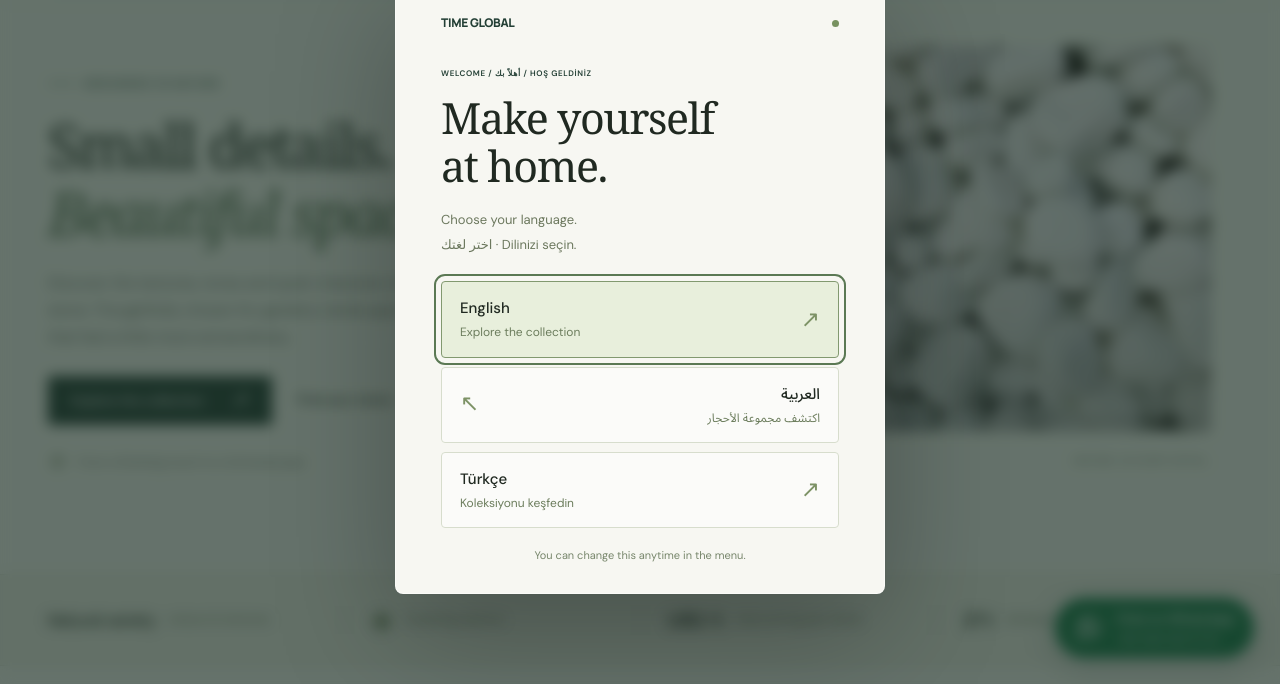
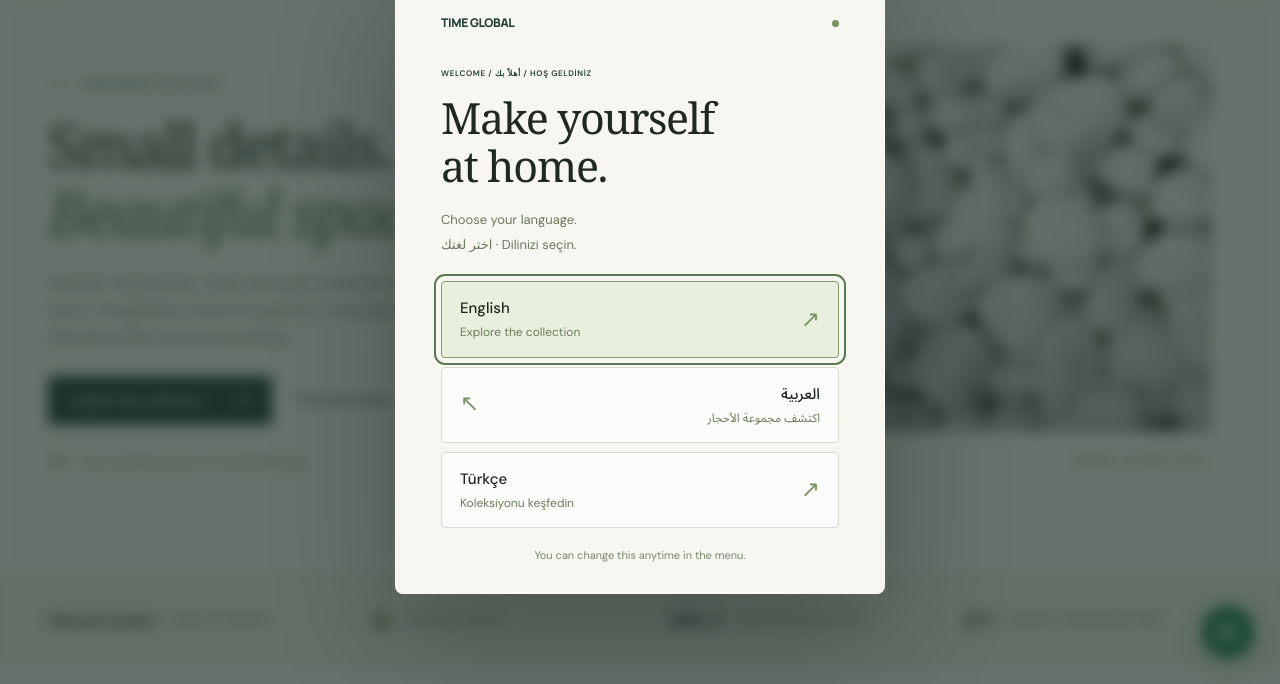
Before and after one commit to MS-GS/Time_global_stone_Prices, a plain HTML site: page index.html in a window 1280 px wide. Shown: the part 116-800 px from the top of the page. Drawn offline with Linux system fonts and the light colour scheme.

Commit message:
Make floating WhatsApp button icon only

```diff
--- a/assets/styles.css
+++ b/assets/styles.css
@@ -258,12 +258,11 @@ html[dir='rtl'] .quote-copy h2 { line-height: 1.6; font-size: 35px; }
 
 /* Keep direct contact within reach without covering the end of the catalogue. */
 body { padding-block-end: calc(96px + env(safe-area-inset-bottom, 0px)); }
-.floating-whatsapp { position: fixed; inset-inline-end: 24px; inset-block-end: calc(24px + env(safe-area-inset-bottom, 0px)); z-index: 30; display: inline-flex; align-items: center; gap: 12px; min-height: 64px; padding: 11px 19px; border: 2px solid #ffffffd9; border-radius: 999px; background: #167c4a; color: #fff; box-shadow: 0 8px 28px #18372d35; transition: background .2s, transform .2s; }
+.floating-whatsapp { position: fixed; inset-inline-end: 24px; inset-block-end: calc(24px + env(safe-area-inset-bottom, 0px)); z-index: 30; display: inline-flex; align-items: center; justify-content: center; width: 56px; min-height: 56px; padding: 0; border: 2px solid #ffffffd9; border-radius: 999px; background: #167c4a; color: #fff; box-shadow: 0 8px 28px #18372d35; transition: background .2s, transform .2s; }
 .floating-whatsapp:hover { background: #11653c; color: #fff; transform: translateY(-2px); }
 .floating-whatsapp:focus-visible { outline: 3px solid var(--forest); outline-offset: 4px; }
 .floating-whatsapp svg { width: 30px; height: 30px; fill: none; stroke: currentColor; stroke-width: 1.5; }
-.floating-whatsapp-copy { display: flex; flex-direction: column; gap: 2px; font-size: 13px; font-weight: 600; line-height: 1.5; }
-.floating-whatsapp-copy small { font-size: 11px; font-weight: 400; letter-spacing: .03em; }
+.floating-whatsapp-copy { position: absolute; width: 1px; height: 1px; padding: 0; margin: -1px; overflow: hidden; clip: rect(0, 0, 0, 0); white-space: nowrap; }
 
 @media (min-width: 576px) { .col-sm-6 { width: 50%; } }
 @media (min-width: 768px) { .col-md-4 { width: 33.33333333%; } }
@@ -344,8 +343,7 @@ body { padding-block-end: calc(96px + env(safe-area-inset-bottom, 0px)); }
 }
 
 @media (max-width: 620px) {
-  .floating-whatsapp { inset-inline-end: max(16px, env(safe-area-inset-left, 0px), env(safe-area-inset-right, 0px)); inset-block-end: calc(16px + env(safe-area-inset-bottom, 0px)); justify-content: center; width: 56px; min-height: 56px; padding: 0; }
-  .floating-whatsapp-copy { position: absolute; width: 1px; height: 1px; padding: 0; margin: -1px; overflow: hidden; clip: rect(0, 0, 0, 0); white-space: nowrap; }
+  .floating-whatsapp { inset-inline-end: max(16px, env(safe-area-inset-left, 0px), env(safe-area-inset-right, 0px)); inset-block-end: calc(16px + env(safe-area-inset-bottom, 0px)); }
   .site-container { width: calc(100% - 40px); }
   .announcement { height: 31px; font-size: 8px; letter-spacing: .02em; }
   .announcement-end { font-size: 7px; letter-spacing: .05em; }
--- a/index.html
+++ b/index.html
@@ -11,7 +11,7 @@
   <link rel="preconnect" href="https://fonts.gstatic.com" crossorigin>
   <link href="https://fonts.googleapis.com/css2?family=DM+Sans:wght@400;500;600;700&family=Manrope:wght@400;500;600;700;800&family=Noto+Sans+Arabic:wght@400;500;600;700&display=swap" rel="stylesheet">
   <link id="bs-css" href="assets/vendor/bootstrap.min.css" rel="stylesheet">
-  <link href="assets/styles.css?v=20261115-whatsapp" rel="stylesheet">
+  <link href="assets/styles.css?v=20261115-whatsapp-icon" rel="stylesheet">
   <script defer src="assets/catalog.js"></script>
   <script defer src="assets/translations.js?v=20261115-navigation"></script>
   <script defer src="assets/app.js?v=20261115-navigation"></script>
```
